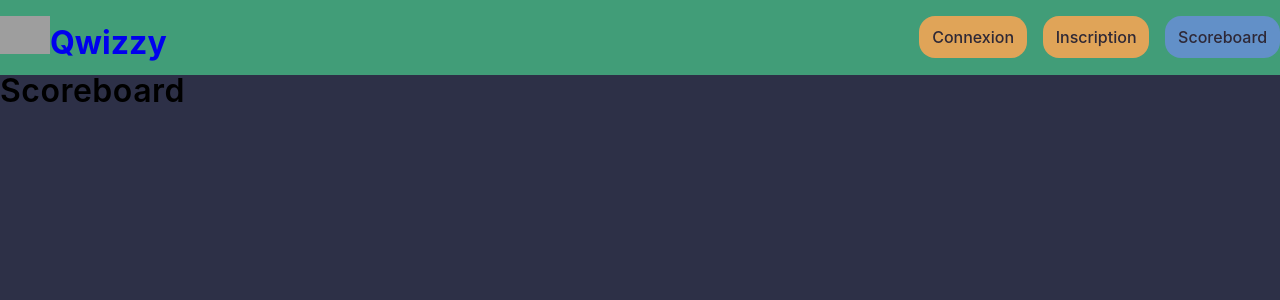
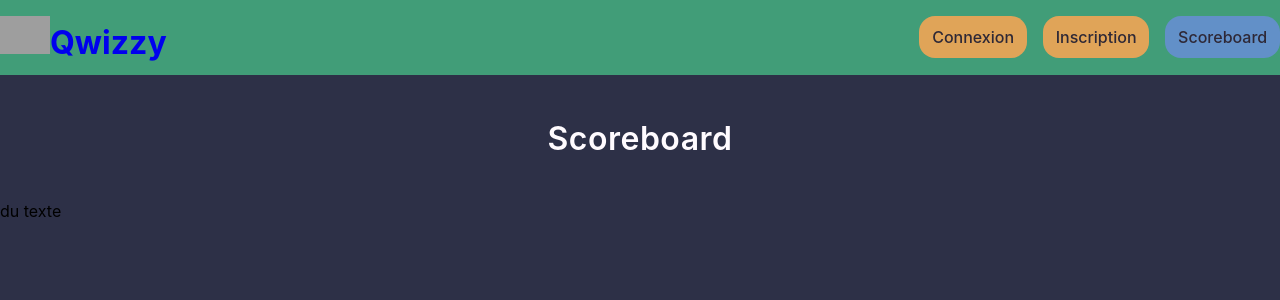
Before and after one commit to TamVdb/itf3_Project_Qwizzy, a React (Vite) app: page /scoreboard in a window 1280 px wide. Shown: the top 300 px of the page. Built offline with nearby package versions, Linux system fonts and the light colour scheme; no server answers; grey boxes are pictures that could not be loaded; a web font is replaced by a local one.

Commit message:
Add global ScoreBoard component

```diff
--- a/src/containers/ScoreBoard/ScoreBoard.css
+++ b/src/containers/ScoreBoard/ScoreBoard.css
@@ -0,0 +1,14 @@
+.scoreboard-container h2 {
+   text-align: center;
+   color:#FFFBFF;
+   margin:3rem 0;
+}
+
+.scoreboardList {
+   display: flex;
+   flex-direction: column;
+   max-width: 1280px;
+   width:100%;
+   gap: 3rem;
+   margin:auto;
+}
--- a/src/containers/ScoreBoard/ScoreBoard.jsx
+++ b/src/containers/ScoreBoard/ScoreBoard.jsx
@@ -1,11 +1,17 @@
+import { useState, useEffect } from 'react';
 import './ScoreBoard.css';
 
 const ScoreBoard = () => {
+
+   const [scoreBoard, setScoreBoard] = useState([]);
 
    return (
       <>
          <div className="scoreboard-container">
             <h2>Scoreboard</h2>
+            <div className="scoreboardList">
+               <p>du texte</p>
+            </div>
          </div>
       </>
    );
```
